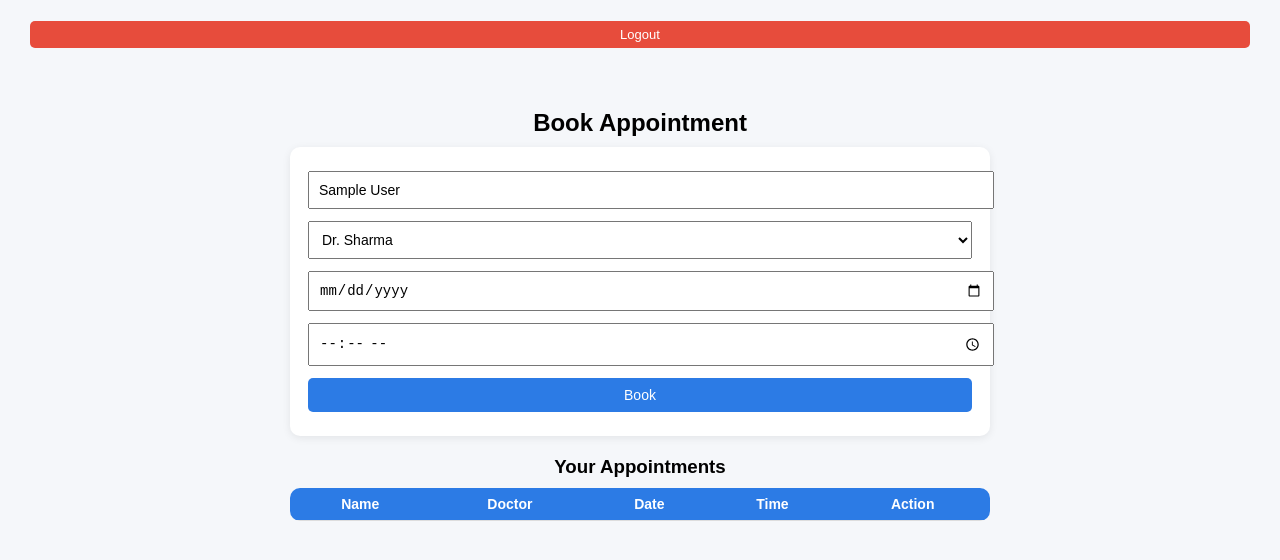
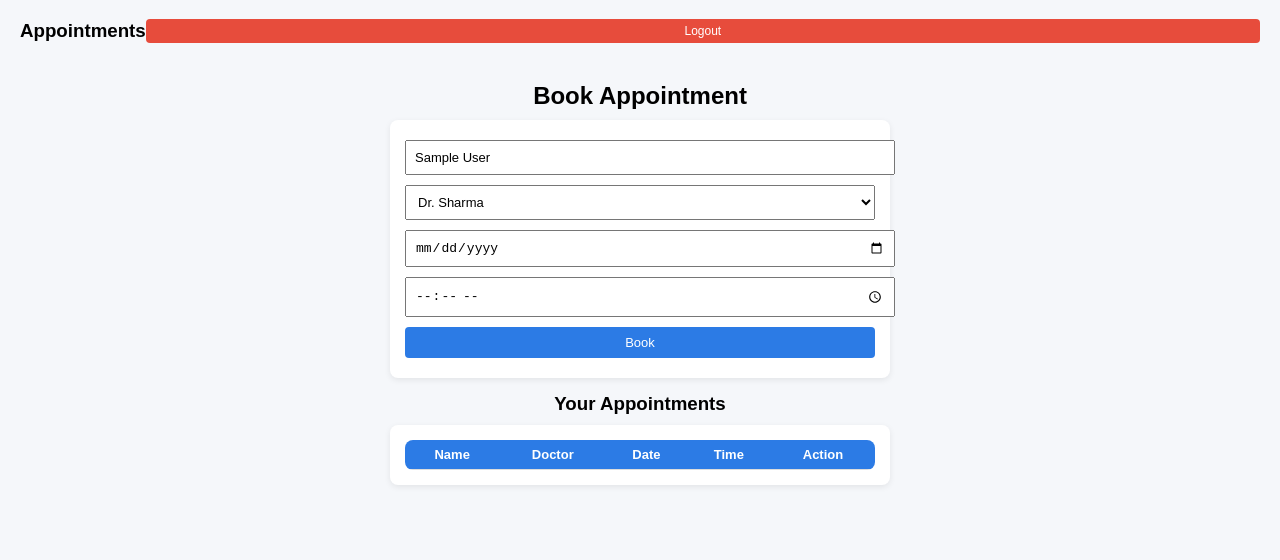
Before and after one commit to shifaakhtar238-crypto/hospital-management, a website: page Frontend/appointment.html in a window 1280 px wide. Drawn offline with Linux system fonts and the light colour scheme; no server answers; sample sign-in values are in the browser's storage.

Commit message:
final UI alignment fix

```diff
--- a/Frontend/appointment.html
+++ b/Frontend/appointment.html
@@ -11,22 +11,23 @@ body{
     margin:0;
 }
 
-/* TOP BAR */
-.topbar{
+/* HEADER */
+.header{
     display:flex;
-    justify-content:flex-end;
-    padding:15px 30px;
+    justify-content:space-between;
+    align-items:center;
+    padding:10px 20px;
 }
 
-/* LOGOUT BUTTON */
+/* LOGOUT BUTTON (SMALL) */
 .logout{
     background:#e74c3c;
     color:white;
     border:none;
-    padding:6px 12px;
-    border-radius:5px;
+    padding:5px 10px;
+    border-radius:4px;
+    font-size:12px;
     cursor:pointer;
-    font-size:13px;
 }
 
 .logout:hover{
@@ -35,34 +36,34 @@ body{
 
 /* CONTAINER */
 .container{
-    padding:20px;
-    max-width:700px;   /* smaller width */
-    margin:auto;
+    max-width:500px;   /* tighter */
+    margin:20px auto;
 }
 
-/* BOX */
+/* CARD */
 .box{
     background:white;
-    padding:18px;
-    border-radius:10px;
-    margin-bottom:20px;
-    box-shadow:0 2px 8px rgba(0,0,0,0.08);
+    padding:15px;
+    border-radius:8px;
+    margin-bottom:15px;
+    box-shadow:0 2px 6px rgba(0,0,0,0.08);
 }
 
 /* FORM */
 input,select,button{
     width:100%;
-    padding:9px;
-    margin:6px 0;
-    font-size:14px;
+    padding:8px;
+    margin:5px 0;
+    font-size:13px;
 }
 
+/* MAIN BUTTON */
 button{
     background:#2c7be5;
     color:white;
     border:none;
+    border-radius:4px;
     cursor:pointer;
-    border-radius:5px;
 }
 
 button:hover{
@@ -78,15 +79,15 @@ table{
     width:100%;
     background:white;
     border-collapse:collapse;
-    border-radius:10px;
+    border-radius:8px;
     overflow:hidden;
 }
 
 th,td{
-    padding:8px;
+    padding:7px;
     border-bottom:1px solid #ddd;
     text-align:center;
-    font-size:14px;
+    font-size:13px;
 }
 
 th{
@@ -94,17 +95,18 @@ th{
     color:white;
 }
 
+/* HEADINGS */
 h2,h3{
     text-align:center;
-    margin-bottom:10px;
+    margin:10px 0;
 }
 </style>
 </head>
 
 <body>
 
-<!-- TOP RIGHT LOGOUT -->
-<div class="topbar">
+<div class="header">
+    <h3>Appointments</h3>
     <button class="logout" onclick="logout()">Logout</button>
 </div>
 
@@ -132,6 +134,7 @@ h2,h3{
 
 <h3>Your Appointments</h3>
 
+<div class="box">
 <table id="table">
 <tr>
 <th>Name</th>
@@ -141,6 +144,7 @@ h2,h3{
 <th>Action</th>
 </tr>
 </table>
+</div>
 
 </div>
 
@@ -262,7 +266,7 @@ async function load(){
             <td>${a.doctor || "N/A"}</td>
             <td>${a.date}</td>
             <td>${a.time}</td>
-            <td><button onclick="cancelAppointment(${a.id})" style="background:#e74c3c;">Cancel</button></td>
+            <td><button onclick="cancelAppointment(${a.id})" style="background:#e74c3c;font-size:12px;padding:4px 8px;">Cancel</button></td>
             </tr>
             `;
         });
```
